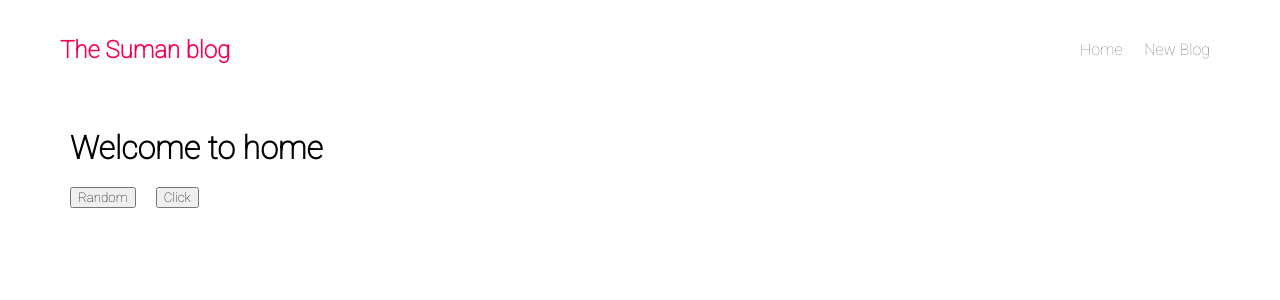
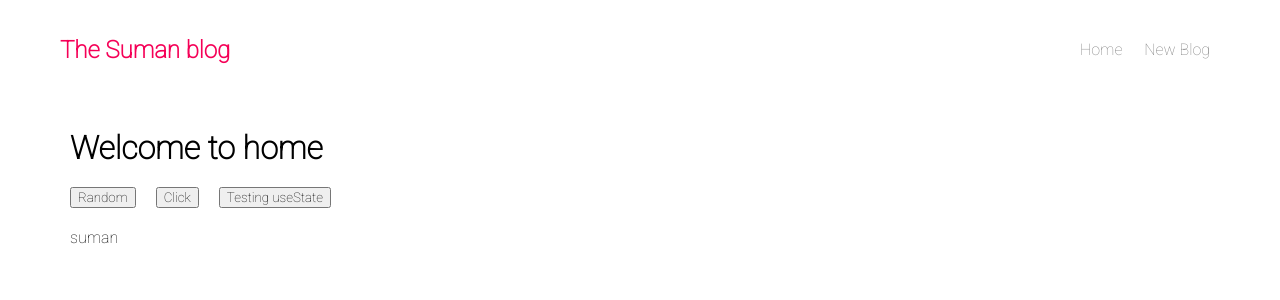
Before and after one commit to sumansharma01/react, a React (Create React App) app: page / in a window 1280 px wide. Shown: the top 300 px of the page. Built offline with nearby package versions, Linux system fonts and the light colour scheme.

Commit message:
useState, reactive values

```diff
--- a/src/Home.js
+++ b/src/Home.js
@@ -1,3 +1,4 @@
+import {useState} from 'react';
 const Home = () => {
     const title="Welcome to home";
 
@@ -14,6 +15,15 @@ const Home = () => {
         p.innerText=name;
         home.appendChild(p);
     }
+    const [name, setName] = useState("suman");
+    const useOfUseState=()=>{
+        setName("pujan");
+    }
+
+    const useOfUseStateChangeAgain=()=>{
+        setName("suman")
+    }
+
     return (
         <div className="home">
             <h1>{title}</h1>
@@ -21,6 +31,10 @@ const Home = () => {
 
             <button onClick={()=>passingArgument("Suman")}>Click</button>
 
+            <button onClick={useOfUseState} onDoubleClick={useOfUseStateChangeAgain}>Testing useState</button>
+
+            <p>{name}</p>
+
         </div>
     );
 }
```
